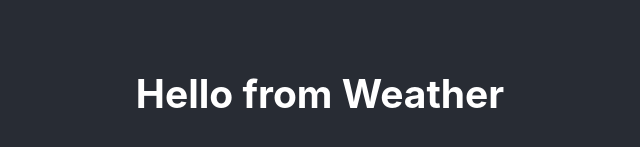
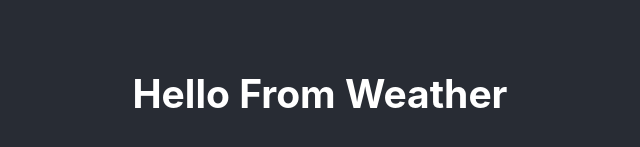
Before and after one commit to Ewarbs/react-weather, a React (Create React App) app: page / in a window 1280 px wide. Shown: the part 373-520 px from the top of the page, without its empty margins (320-960 px from the left). Built offline with nearby package versions, Linux system fonts and the light colour scheme.

Commit message:
testing Github repo

```diff
--- a/src/Weather.js
+++ b/src/Weather.js
@@ -1,6 +1,6 @@
 import React from "react";
 export default function Weather(){
   return (
-      <h2>Hello from Weather</h2>
+      <h2>Hello From Weather</h2>
   )
 }
```
